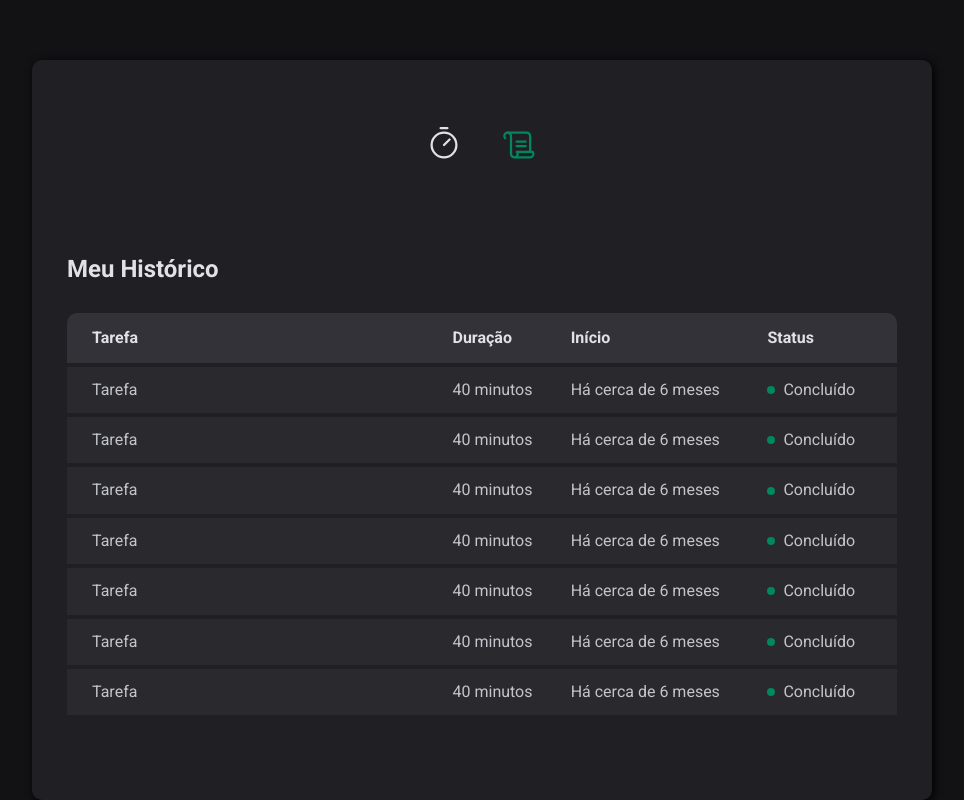
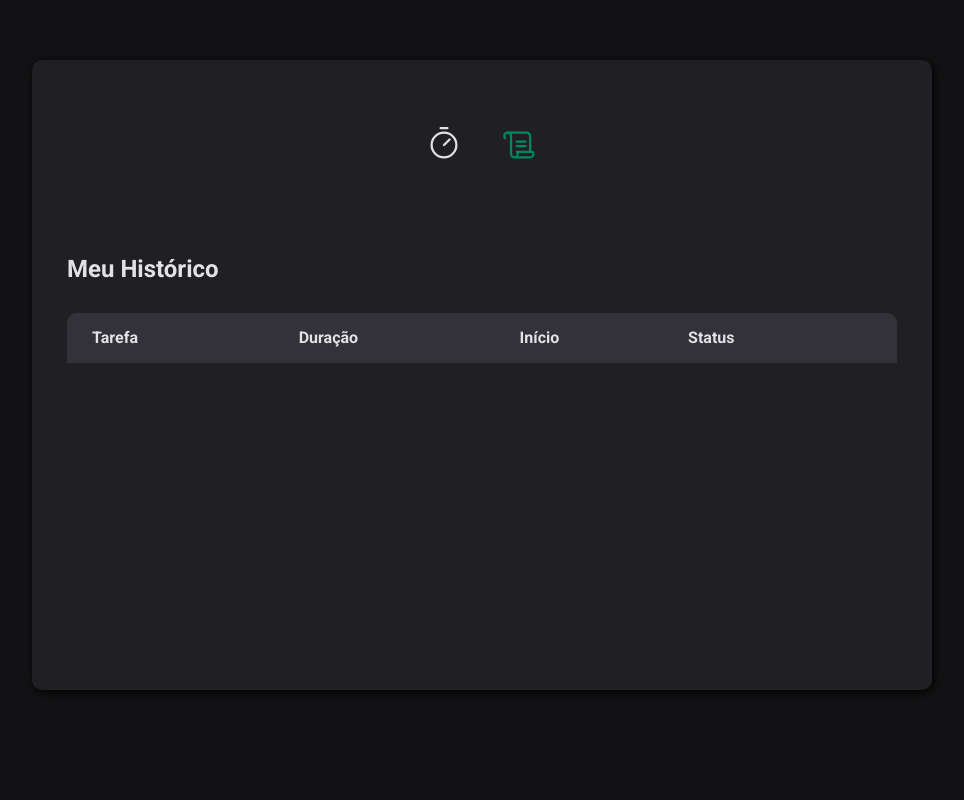
Before and after one commit to thiago-weslley/dev-timer, a React (Vite) app: page /history in a window 1280 px wide. Shown: the whole page, without its empty margins (158-1122 px from the left). Built offline with nearby package versions, Linux system fonts and the light colour scheme.

Commit message:
feat(history): Listagem do componente `history`

```diff
--- a/src/pages/History/index.tsx
+++ b/src/pages/History/index.tsx
@@ -1,6 +1,9 @@
+import { useContext } from "react";
 import { HistoryContainer, HistoryList, Status } from "./styles";
+import { CyclesContext } from "../../contexts/CyclesContext";
 
 export function History() {
+  const { cycles } = useContext(CyclesContext);
   return (
     <HistoryContainer>
       <h1>Meu Histórico</h1>
@@ -16,62 +19,24 @@
             </tr>
           </thead>
           <tbody>
-            <tr>
-              <td>Tarefa</td>
-              <td>40 minutos</td>
-              <td>Há cerca de 6 meses</td>
-              <td>
-                <Status statusColor="green">Concluído</Status>
-              </td>
-            </tr>
-            <tr>
-              <td>Tarefa</td>
-              <td>40 minutos</td>
-              <td>Há cerca de 6 meses</td>
-              <td>
-                <Status statusColor="green">Concluído</Status>
-              </td>
-            </tr>
-            <tr>
-              <td>Tarefa</td>
-              <td>40 minutos</td>
-              <td>Há cerca de 6 meses</td>
-              <td>
-                <Status statusColor="green">Concluído</Status>
-              </td>
-            </tr>
-            <tr>
-              <td>Tarefa</td>
-              <td>40 minutos</td>
-              <td>Há cerca de 6 meses</td>
-              <td>
-                <Status statusColor="green">Concluído</Status>
-              </td>
-            </tr>
-            <tr>
-              <td>Tarefa</td>
-              <td>40 minutos</td>
-              <td>Há cerca de 6 meses</td>
-              <td>
-                <Status statusColor="green">Concluído</Status>
-              </td>
-            </tr>
-            <tr>
-              <td>Tarefa</td>
-              <td>40 minutos</td>
-              <td>Há cerca de 6 meses</td>
-              <td>
-                <Status statusColor="green">Concluído</Status>
-              </td>
-            </tr>
-            <tr>
-              <td>Tarefa</td>
-              <td>40 minutos</td>
-              <td>Há cerca de 6 meses</td>
-              <td>
-                <Status statusColor="green">Concluído</Status>
-              </td>
-            </tr>
+            {cycles.map((cycle) => (
+              <tr key={cycle.id}>
+                <td>{cycle.task}</td>
+                <td>{cycle.minutesAmount} Min</td>
+                <td>{cycle.startDate.toISOString()}</td>
+                <td>
+                  {cycle.finishedDate && (
+                    <Status statusColor="green">Concluído</Status>
+                  )}
+                  {cycle.interruptedDate && (
+                    <Status statusColor="red">Interrompido</Status>
+                  )}
+                  {!cycle.finishedDate && !cycle.interruptedDate && (
+                    <Status statusColor="yellow">Em andamento</Status>
+                  )}
+                </td>
+              </tr>
+            ))}
           </tbody>
         </table>
       </HistoryList>
--- a/src/pages/History/styles.ts
+++ b/src/pages/History/styles.ts
@@ -45,7 +45,7 @@
       line-height: 1.4;
 
       &:first-child {
-        width: 45%;
+        width: 40%;
         padding-left: 2.5rem;
       }
 
```
